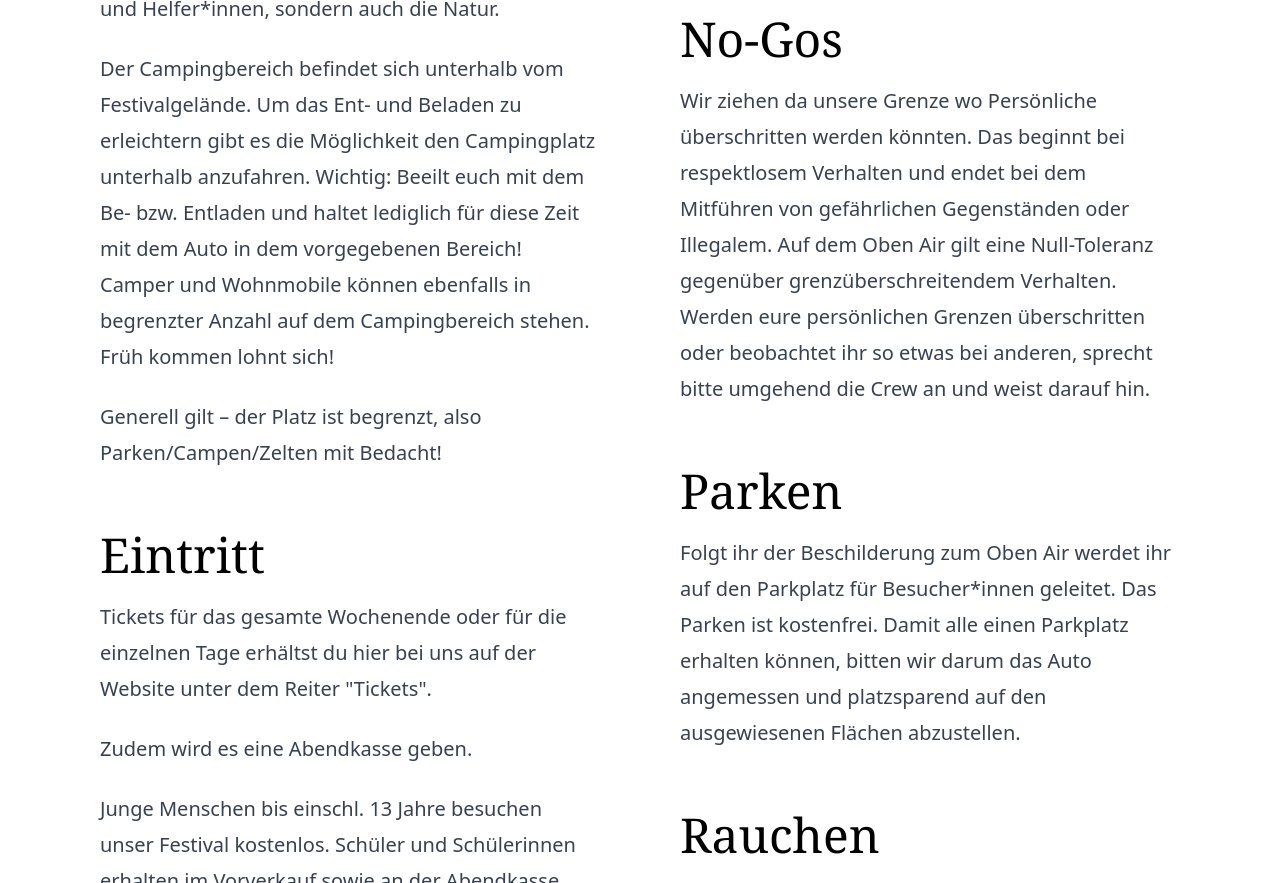
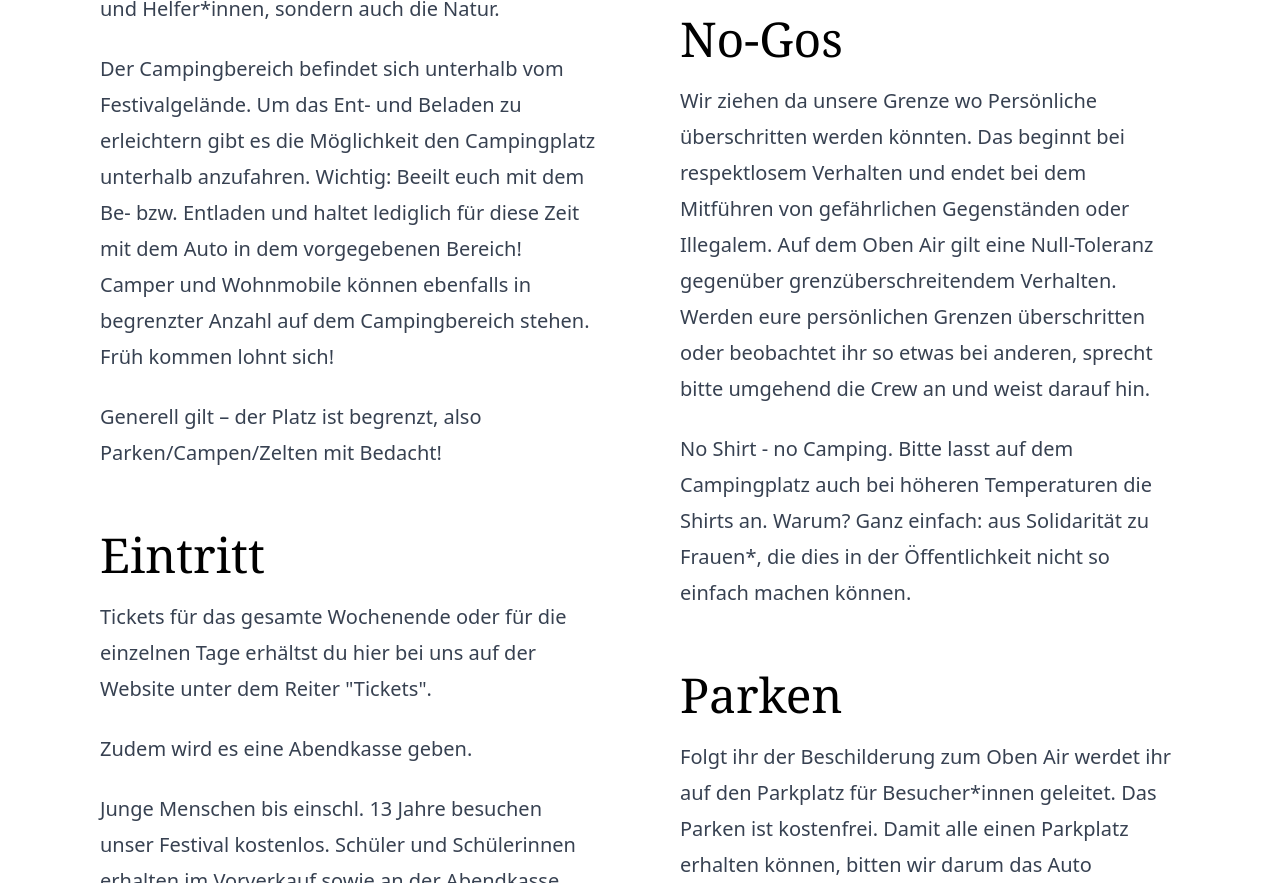
Before and after one commit to oben-unten/obenair-web, a Gatsby site: page /info in a window 1280 px wide. Shown: the part 2225-3108 px from the top of the page. Built offline with nearby package versions, Linux system fonts and the light colour scheme; Gatsby itself is replaced by a stand-in of ours.

Commit message:
Add no-shirt info

```diff
--- a/content/info/no-gos.md
+++ b/content/info/no-gos.md
@@ -2,3 +2,5 @@
 title: No-Gos
 ---
 Wir ziehen da unsere Grenze wo Persönliche überschritten werden könnten. Das beginnt bei respektlosem Verhalten und endet bei dem Mitführen von gefährlichen Gegenständen oder Illegalem. Auf dem Oben Air gilt eine Null-Toleranz gegenüber grenzüberschreitendem Verhalten. Werden eure persönlichen Grenzen überschritten oder beobachtet ihr so etwas bei anderen, sprecht bitte umgehend die Crew an und weist darauf hin.
+
+No Shirt - no Camping. Bitte lasst auf dem Campingplatz auch bei höheren Temperaturen die Shirts an. Warum? Ganz einfach: aus Solidarität zu Frauen*, die dies in der Öffentlichkeit nicht so einfach machen können.
```
